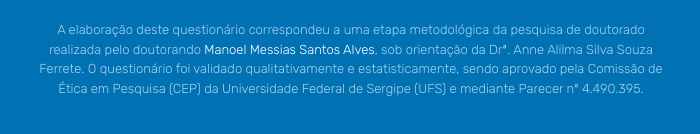
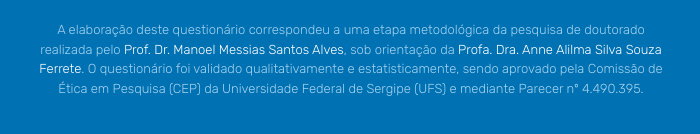
Before and after one commit to pedrofrn/qivd-nuca-ufs, a plain HTML site: page saibamais.html in a window 1280 px wide. Shown: the part 1247-1381 px from the top of the page, 289-989 px from the left. Drawn offline with nearby package versions, Linux system fonts and the light colour scheme.

Commit message:
Update saibamais.html

```diff
--- a/saibamais.html
+++ b/saibamais.html
@@ -112,12 +112,10 @@
     </section>
     <footer>
         <p>A elaboração deste questionário correspondeu a uma etapa metodológica da pesquisa de
-            doutorado realizada pelo doutorando <span style="color:#fff;">Manoel Messias Santos Alves</span>, sob
-            orientação da Drª.
-            Anne
-            Alilma Silva Souza Ferrete. O questionário foi validado qualitativamente e estatisticamente,
-            sendo aprovado pela Comissão de Ética em Pesquisa (CEP) da Universidade Federal de Sergipe
-            (UFS) e mediante Parecer nº 4.490.395.</p>
+            doutorado realizada pelo <a href="http://lattes.cnpq.br/1524112065095074" target="_blank" style="color:#fff;">Prof. Dr. Manoel Messias Santos Alves</a>, sob
+            orientação da <a href="http://lattes.cnpq.br/8406868281308231" target="_blank" style="color:#fff;">Profa. Dra. Anne Alilma Silva Souza Ferrete</a>.
+            O questionário foi validado qualitativamente e estatisticamente, sendo aprovado pela Comissão de Ética em Pesquisa (CEP) da
+            Universidade Federal de Sergipe (UFS) e mediante Parecer nº 4.490.395.</p>
     </footer>
     <script src="./assets/js/main.js"></script>
 </body>
```
